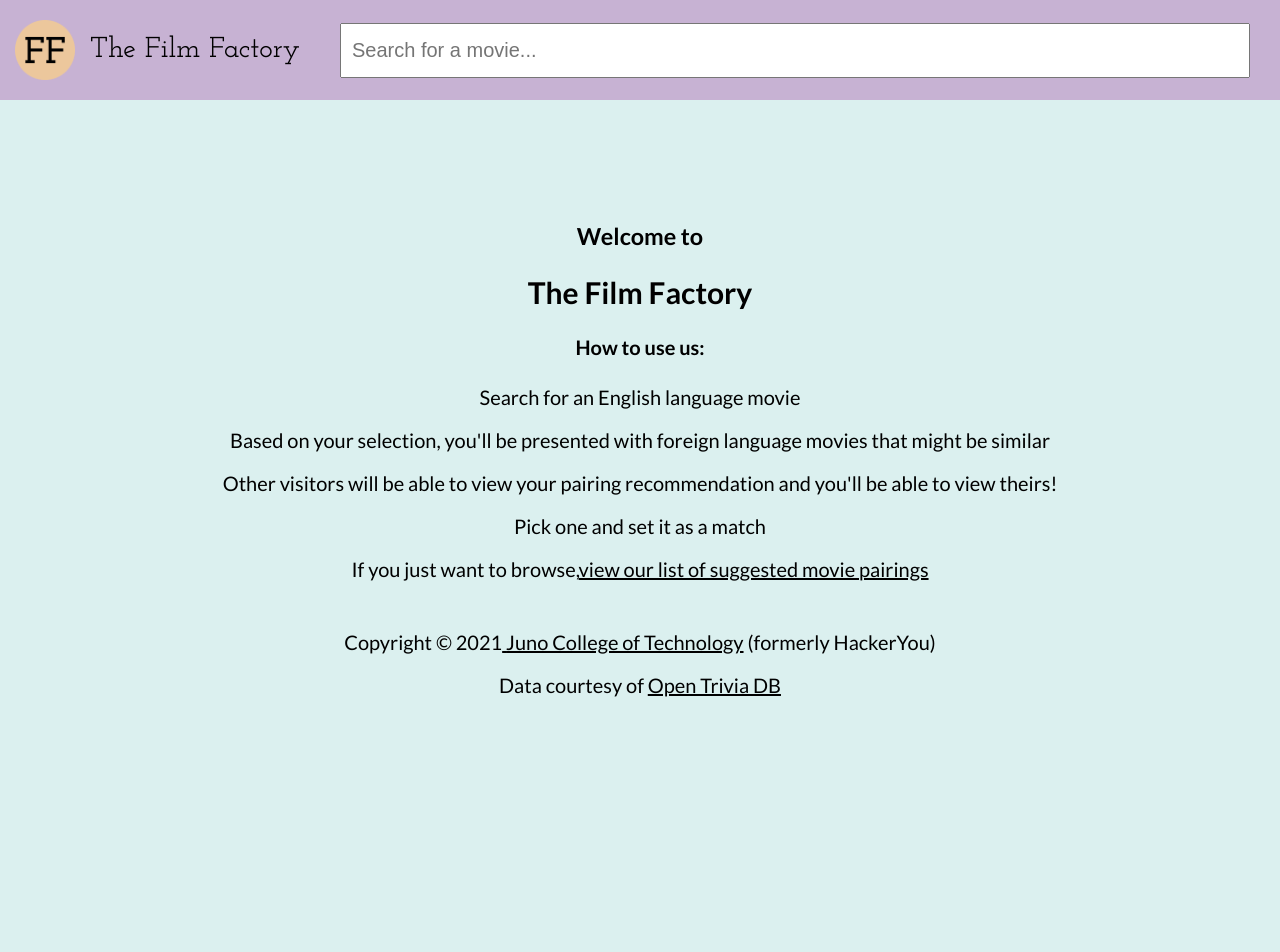
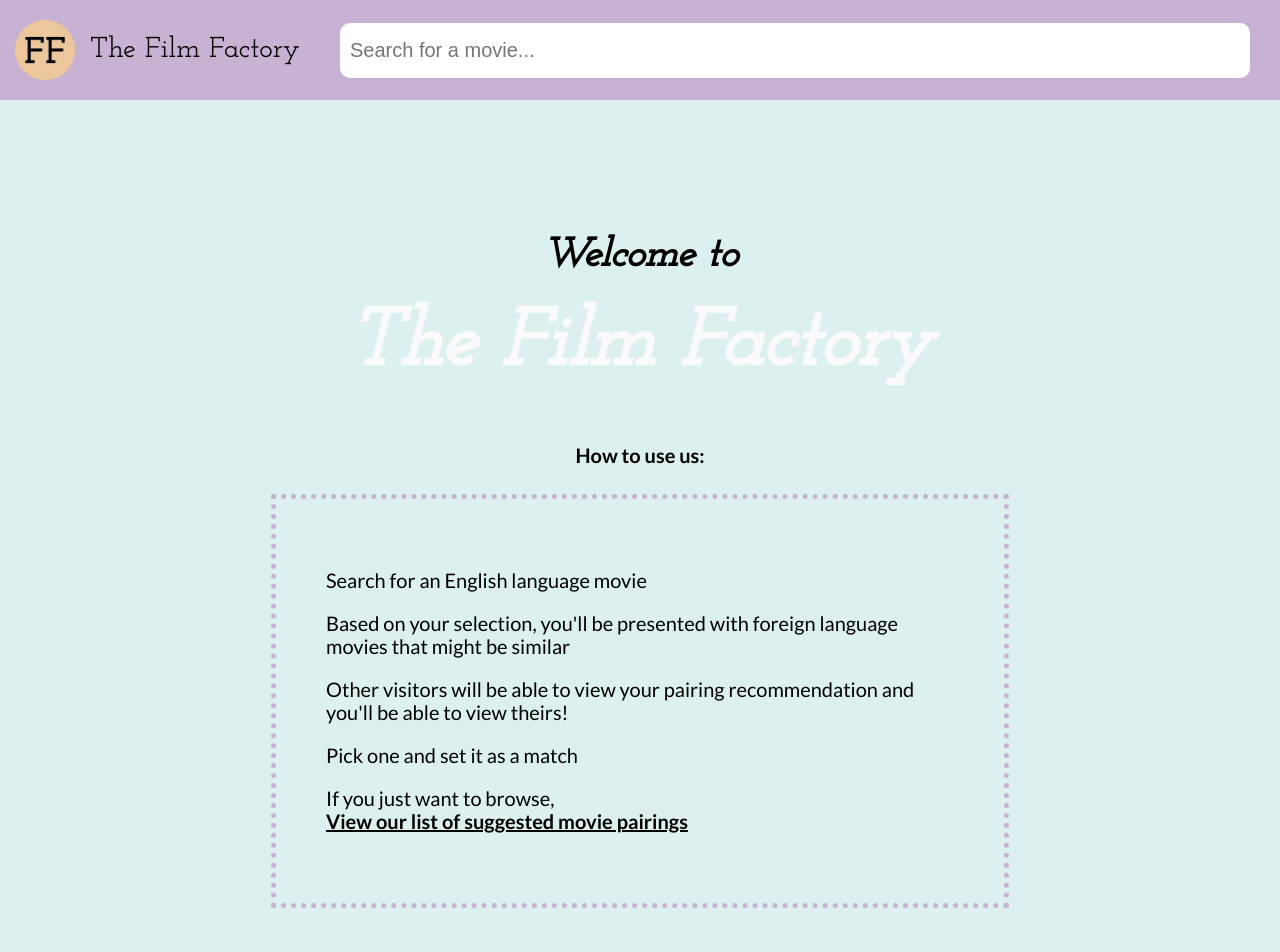
Before and after one commit to The-Film-Factory/the-film-factory, a React (Create React App) app: page / in a window 1280 px wide. Shown: the top 952 px of the page. Before the commit the page ends 800 px from the top, so only its background shows below. Built offline with nearby package versions, Linux system fonts and the light colour scheme.

Commit message:
home page

```diff
--- a/src/App.js
+++ b/src/App.js
@@ -1,5 +1,5 @@
 import "./styles/App.scss";
-import { BrowserRouter as Router, Route, Link } from "react-router-dom";
+import { BrowserRouter as Router, Route } from "react-router-dom";
 import ForeignMovie from "./ForeignMovie.js";
 import Navigation from "./Navigation.js";
 import MovieMatch from "./MovieMatch";
@@ -13,7 +13,7 @@ function App() {
         <header>
           <Navigation />
         </header>
-        <Route path="/">
+        <Route exact path="/">
           <HomePage />
         </Route>
 
@@ -34,14 +34,12 @@ function App() {
         <footer>
           <p>
             Copyright © 2021
-            <a href="https://junocollege.com/">
-              {" "}
-              Juno College of Technology
-            </a>{" "}
+            <a href="https://junocollege.com/"> Juno College of Technology</a>
             (formerly HackerYou)
           </p>
           <p>
-            Data courtesy of <a href="https://opentdb.com/"> Open Trivia DB</a>
+            Data courtesy of{" "}
+            <a href="https://www.themoviedb.org/">Movie Database</a>
           </p>
         </footer>
       </div>
--- a/src/HomePage.js
+++ b/src/HomePage.js
@@ -1,11 +1,15 @@
 import { Link } from "react-router-dom";
+
 const HomePage = () => {
   return (
-    <div>
-      <h3> Welcome to </h3>
-      <h2>The Film Factory</h2>
+    <div className="homePage">
+      <h2>
+        Welcome to <span className="title neon">The Film Factory</span>
+      </h2>
       <h4>How to use us:</h4>
+      <div className="instructionContainer">
         <p>Search for an English language movie</p>
+
         <p>
           Based on your selection, you'll be presented with foreign language
           movies that might be similar
@@ -15,11 +19,15 @@ const HomePage = () => {
           you'll be able to view theirs!
         </p>
         <p> Pick one and set it as a match </p>
-
         <p>
           If you just want to browse,
-        <Link to="/watchlist">view our list of suggested movie pairings</Link>
+          <span className="watchlist">
+            <Link to="/watchlist">
+              View our list of suggested movie pairings
+            </Link>
+          </span>
         </p>
+      </div>
     </div>
   );
 };
--- a/src/styles/App.scss
+++ b/src/styles/App.scss
@@ -5,6 +5,7 @@
 @import './Navigation.scss';
 @import './EnglishMovieSearch.scss';
 @import './MoviePair';
+@import './HomePage';
 
 // move this later!!
 .scrollContainer ul {
--- a/src/styles/EnglishMovieSearch.scss
+++ b/src/styles/EnglishMovieSearch.scss
@@ -15,6 +15,13 @@ header nav ul li.englishMovieSearchContainer{
             height:55px;
             margin: 0;
             padding: 0 10px;
+            transition: ease all 0.2s;
+            border:none;
+            border-radius: 10px;
+        }
+        input:hover,
+        input:focus{
+            filter: drop-shadow(0 0 5px white);
         }
     }
 
--- /dev/null
+++ b/src/styles/HomePage.scss
@@ -0,0 +1,69 @@
+.homePage {
+    padding: 0 25px;
+
+
+    .title {
+        display: block;
+        font-size: 80px;
+        padding: 20px 0;
+    }
+
+    .watchlist {
+        display: block;
+    }
+
+    .instructionContainer {
+        border: 5px dotted $color-secondary;
+        width: 60%;
+        margin: 25px auto;
+        padding: 50px;
+        text-align: left;
+    }
+
+    h2 {
+        font-size: 40px;
+        color: black;
+        font-family: $font-primary;
+        font-weight: 700;
+        font-style: italic;
+    }
+
+    .neon {
+        animation: glow 2s ease-in-out infinite alternate;
+    }
+
+    @keyframes glow {
+        from {
+            color: $color-secondary;
+            text-shadow: 0 0 5px white, 0 0 10px white, 0 0 15px white, 0 0 20px white, 0 0 25px white, 0 0 30px white, 0 0 35px white, 0 0 45px white;
+        }
+
+        to {
+            color: white;
+            text-shadow: 0 0 10px white, 0 0 15px white, 0 0 20px white, 0 0 25px white, 0 0 30px white, 0 0 35px white, 0 0 40px white, 0 1 45px white;
+        }
+    }
+
+
+}
+
+@media (max-width: 940px) {
+
+}
+
+@media (max-width: 768px) {
+    .homePage {
+        .instructionContainer {
+            width: 80%;
+        }
+    }
+}
+
+@media (max-width: 480px) {
+    .homePage {
+        .instructionContainer {
+            width: 100%;
+            padding: 20px 0;
+        }
+    }
+}
--- a/src/styles/Navigation.scss
+++ b/src/styles/Navigation.scss
@@ -2,7 +2,7 @@
 header{
     position: sticky;
     top:0;
-    height:200px;
+    height: 200px;
     z-index: 100;
 
     nav {
```
Lines whose indentation alone changed are shown as unchanged.
